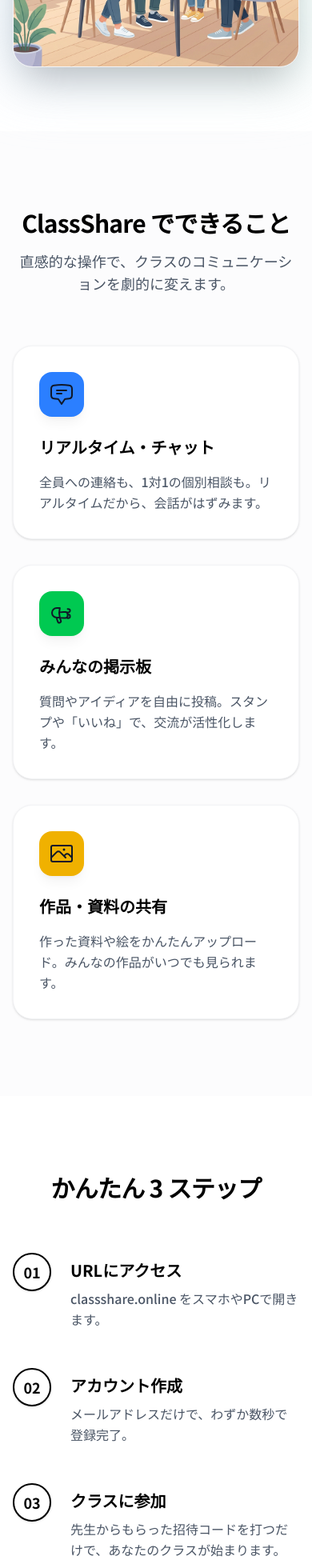
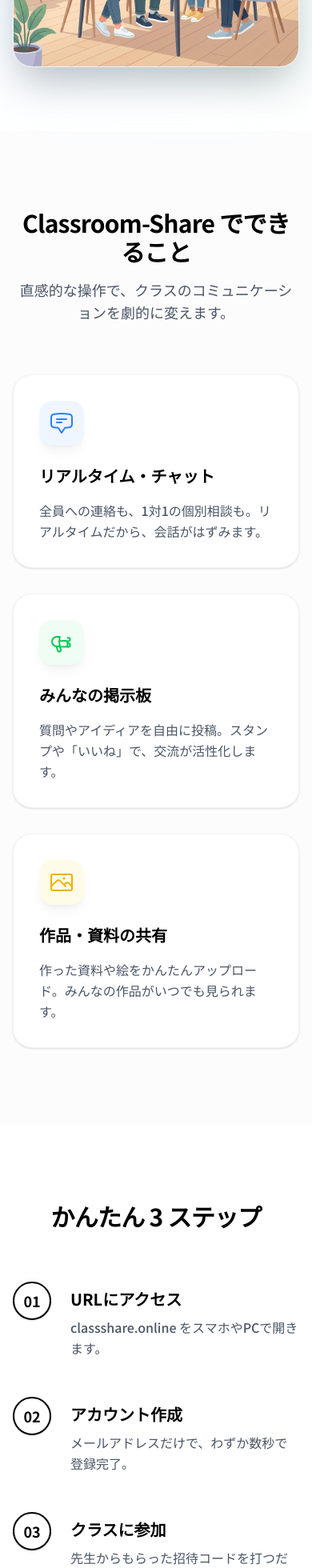
Before and after one commit to bota-neko/classroom-share, a Next.js app: page / in a window 390 px wide. Shown: the part 1053-3013 px from the top of the page at 80% size. Built offline with nearby package versions, Linux system fonts and the light colour scheme; no server answers.

Commit message:
style: ランディングページのアイコン背景をパステルカラーに修正し構造を修復

```diff
--- a/app/page.tsx
+++ b/app/page.tsx
@@ -30,7 +30,6 @@
     );
   }
 
-  // ログイン済みなら何も表示しない（リダイレクト中）
   if (session) return null;
 
   return (
@@ -105,8 +104,8 @@
       <section className="py-24 bg-gray-50/50">
         <div className="max-w-7xl mx-auto px-4 sm:px-6 lg:px-8">
           <div className="text-center space-y-4 mb-16">
-            <h2 className="text-3xl font-bold tracking-tight sm:text-4xl text-black">ClassShare でできること</h2>
-            <p className="text-gray-600 max-w-2xl mx-auto text-lg">直感的な操作で、クラスのコミュニケーションを劇的に変えます。</p>
+            <h2 className="text-3xl font-bold tracking-tight sm:text-4xl text-black">Classroom-Share でできること</h2>
+            <p className="text-gray-600 max-w-2xl mx-auto text-lg font-medium">直感的な操作で、クラスのコミュニケーションを劇的に変えます。</p>
           </div>
           <div className="grid md:grid-cols-3 gap-8">
             <FeatureCard
@@ -117,7 +116,7 @@
               }
               title="リアルタイム・チャット"
               description="全員への連絡も、1対1の個別相談も。リアルタイムだから、会話がはずみます。"
-              color="bg-blue-500"
+              color="bg-blue-50 text-blue-500"
             />
             <FeatureCard
               icon={
@@ -127,7 +126,7 @@
               }
               title="みんなの掲示板"
               description="質問やアイディアを自由に投稿。スタンプや「いいね」で、交流が活性化します。"
-              color="bg-green-500"
+              color="bg-green-50 text-green-500"
             />
             <FeatureCard
               icon={
@@ -137,7 +136,7 @@
               }
               title="作品・資料の共有"
               description="作った資料や絵をかんたんアップロード。みんなの作品がいつでも見られます。"
-              color="bg-yellow-500"
+              color="bg-yellow-50 text-yellow-500"
             />
           </div>
         </div>
@@ -205,7 +204,7 @@
 
 function FeatureCard({ icon, title, description, color }: any) {
   return (
-    <div className="bg-white p-8 rounded-3xl border border-gray-100 shadow-sm hover:shadow-2xl hover:-translate-y-2 transition-all duration-500 group">
+    <div className="bg-white p-8 rounded-3xl border border-gray-100 shadow-sm hover:shadow-2xl hover:-translate-y-2 transition-all duration-500 group text-left">
       <div className={`w-14 h-14 ${color} rounded-2xl flex items-center justify-center text-3xl mb-6 shadow-lg shadow-black/5 group-hover:scale-110 transition-transform`}>
         {icon}
       </div>
@@ -217,11 +216,11 @@
 
 function StepItem({ num, title, description }: any) {
   return (
-    <div className="flex gap-6 relative group">
+    <div className="flex gap-6 relative group text-left">
       <div className="w-12 h-12 bg-white text-black border-2 border-black rounded-full flex items-center justify-center font-bold text-lg shrink-0 z-10 shadow-sm group-hover:bg-black group-hover:text-white transition-colors duration-300">
         {num}
       </div>
-      <div className="pt-2">
+      <div className="pt-2 text-left">
         <h3 className="text-xl font-bold mb-2 text-black">{title}</h3>
         <p className="text-gray-600 leading-relaxed font-medium">{description}</p>
       </div>
```
